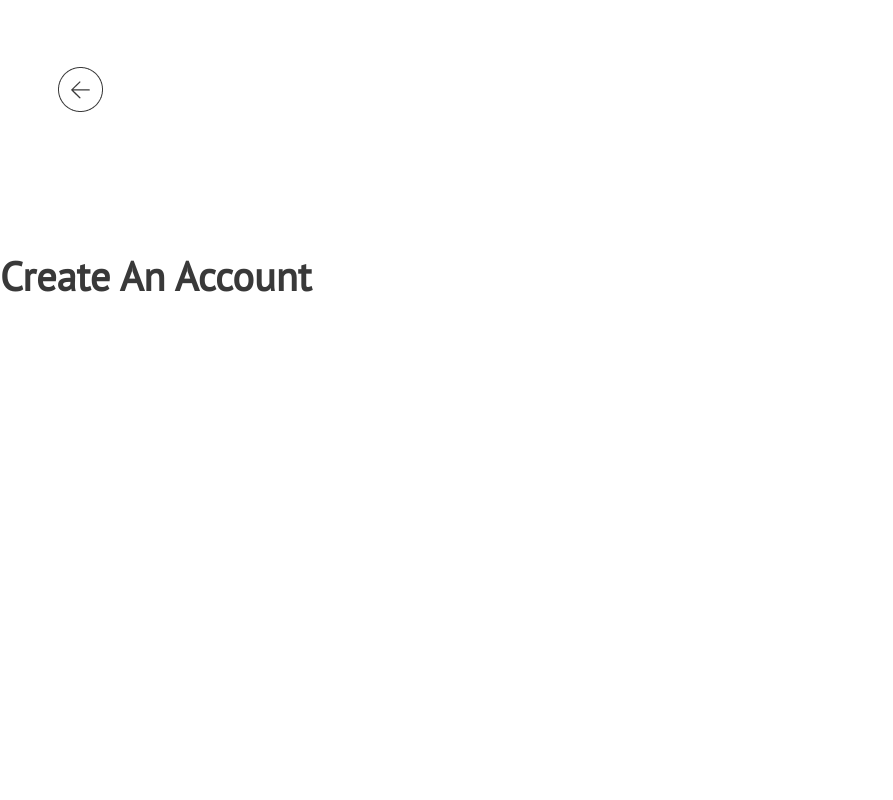
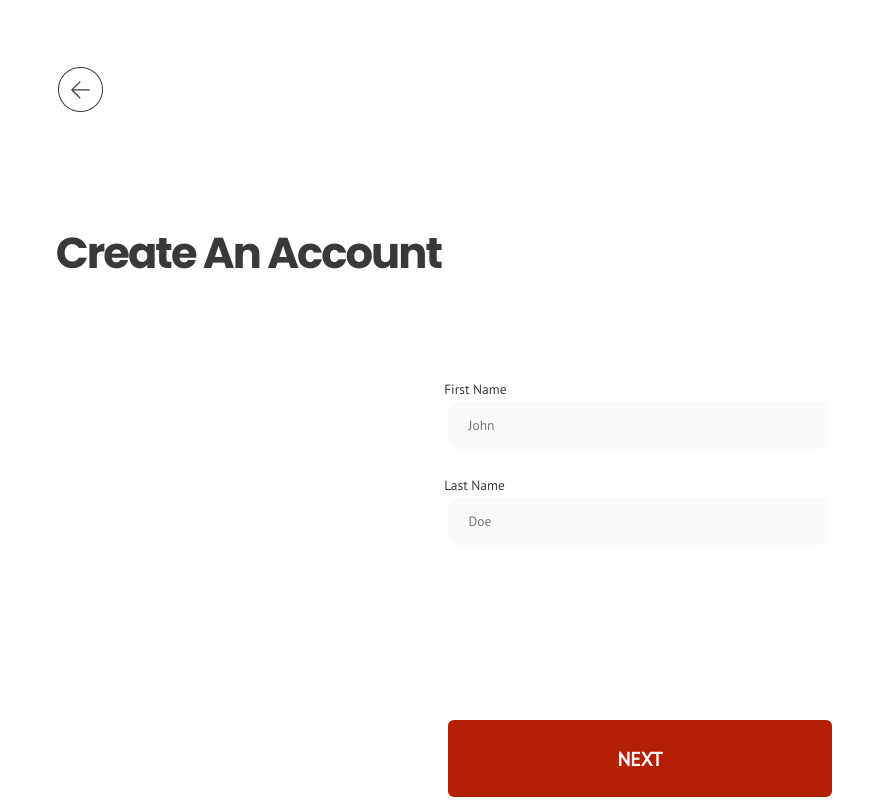
Before and after one commit to nology-tech/Union-Client-Project, a React (Vite) app: page /register in a window 1280 px wide. Shown: the whole page, without its empty margins (0-893 px from the left). Built offline with nearby package versions, Linux system fonts and the light colour scheme.

Commit message:
completed styles and obtained values from input boxes

```diff
--- a/src/App.tsx
+++ b/src/App.tsx
@@ -11,6 +11,8 @@ const App = () => {
   const [userId, setUserId] = useState<string>("");
   const [email, setEmail] = useState<string>("");
   const [password, setPassword] = useState<string>("");
+  const [firstName, setFirstName] = useState<string>("");
+  const [lastName, setLastName] = useState<string>("");
 
   return (
     <>
@@ -43,6 +45,10 @@ const App = () => {
               path="/register"
               element={
                 <Register
+                  firstName={firstName}
+                  lastName={lastName}
+                  setFirstName={setFirstName}
+                  setLastName={setLastName}
                   email={email}
                   setEmail={setEmail}
                   password={password}
--- a/src/components/InputBox/InputBox.scss
+++ b/src/components/InputBox/InputBox.scss
@@ -15,7 +15,7 @@
     align-items: center;
     align-self: stretch;
     &--box {
-      padding: 0.3rem;
+      padding: 0.7rem;
       border: none;
       border-radius: 0.5rem;
       font-size: 0.7rem;
--- a/src/pages/Register/Register.scss
+++ b/src/pages/Register/Register.scss
@@ -8,11 +8,41 @@
 }
 
 .register-page {
-  &--heading {
+  &__heading {
+    height: 7rem;
+    margin-left: 2.9rem;
+    margin-right: 2.9rem;
+    width: 21rem;
+  }
+
+  &__heading__header {
     font-family: $modern-header;
     font-size: 2.25rem;
-    font-weight: bold;
+    font-weight: 700;
     letter-spacing: -0.1rem;
     color: $color-charcoal;
+    margin-top: -1rem;
+  }
+
+  &__first-name {
+    width: 23rem;
+    height: 5rem;
+    margin-left: 2rem;
+  }
+
+  &__last-name {
+    width: 23rem;
+    height: 5rem;
+    margin-left: 2rem;
+  }
+
+  &__input {
+    display: flex;
+    flex-direction: column;
+    align-items: center;
+  }
+
+  &__next-button {
+    padding-top: 8rem;
   }
 }
--- a/src/pages/Register/Register.tsx
+++ b/src/pages/Register/Register.tsx
@@ -3,6 +3,10 @@ import "./Register.scss";
 import { FirebaseError } from "firebase/app";
 import { auth } from "../../firebase";
 import arrow from "../../images/arrow.png";
+import InputBox from "../../components/InputBox/InputBox";
+import Button from "../../components/Button/Button";
+import { useNavigate } from "react-router-dom";
+import { FormEvent } from "react";
 
 type RegisterProps = {
   email: string;
@@ -10,9 +14,17 @@ type RegisterProps = {
   password: string;
   setPassword: (password: string) => void;
   setUserId: (userId: string) => void;
+  firstName: string;
+  lastName: string;
+  setFirstName: (firstName: string) => void;
+  setLastName: (lastName: string) => void;
 };
 
 const Register = ({
+  firstName,
+  lastName,
+  setFirstName,
+  setLastName,
   email,
   setEmail,
   password,
@@ -33,15 +45,47 @@ const Register = ({
       }
     }
   };
+  const handleClickNext = () => {
+    navigate("/register/2");
+  };
+  const navigate = useNavigate();
+
+  const handleFirstName = (event: FormEvent<HTMLInputElement>) => {
+    setFirstName(event.currentTarget.value);
+  };
+
+  const handleLastName = (event: FormEvent<HTMLInputElement>) => {
+    setLastName(event.currentTarget.value);
+  };
 
   return (
     <div className="register-page">
       <div className="image-container">
         <img className="image-container__image" src={arrow} alt="" />
       </div>
-
       <div className="register-page__heading">
-        <h1>Create An Account</h1>
+        <h1 className="register-page__heading__header">Create An Account</h1>
+      </div>
+      <div className="register-page__input">
+        <div className="register-page__first-name">
+          <InputBox
+            label="First Name"
+            inputType="text"
+            inputPlaceholder="  John"
+            handleInput={handleFirstName}
+          />
+        </div>
+        <div className="register-page__last-name">
+          <InputBox
+            label="Last Name"
+            inputType="text"
+            inputPlaceholder="  Doe"
+            handleInput={handleLastName}
+          />
+        </div>
+        <div className="register-page__next-button">
+          <Button label="Next" onClick={handleClickNext} />
+        </div>
       </div>
     </div>
   );
```
Also changed, not shown: src/assets/images/rectangle.png (added).
